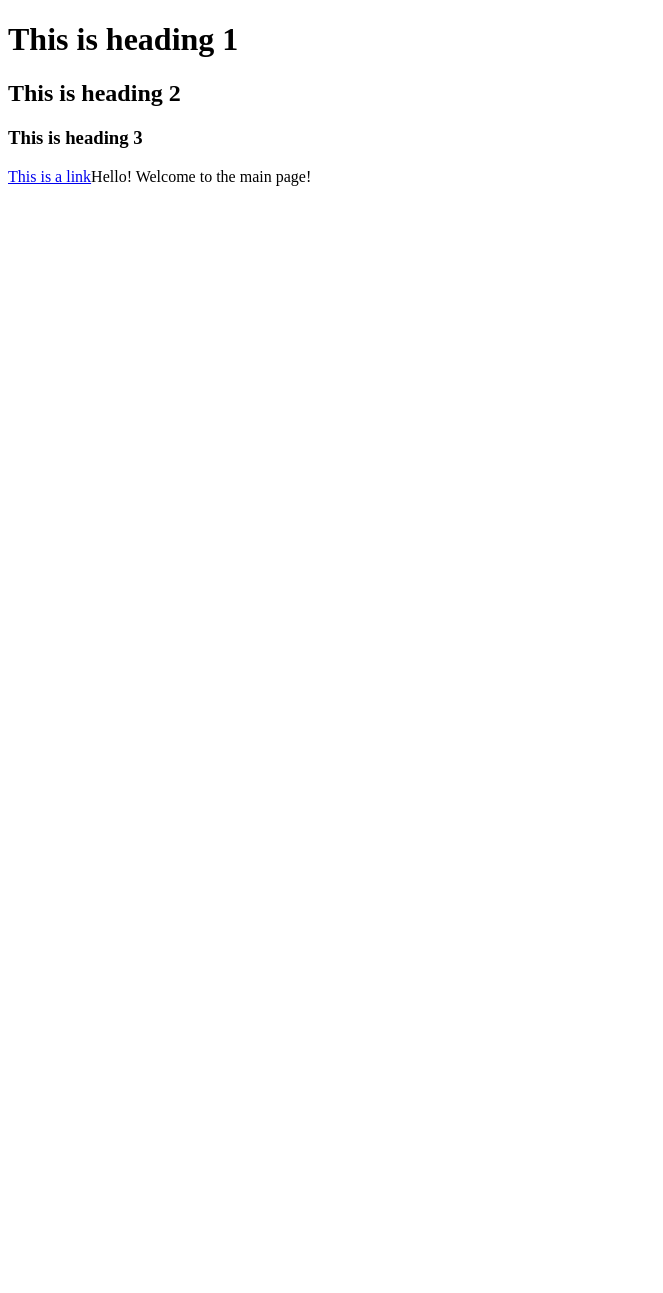
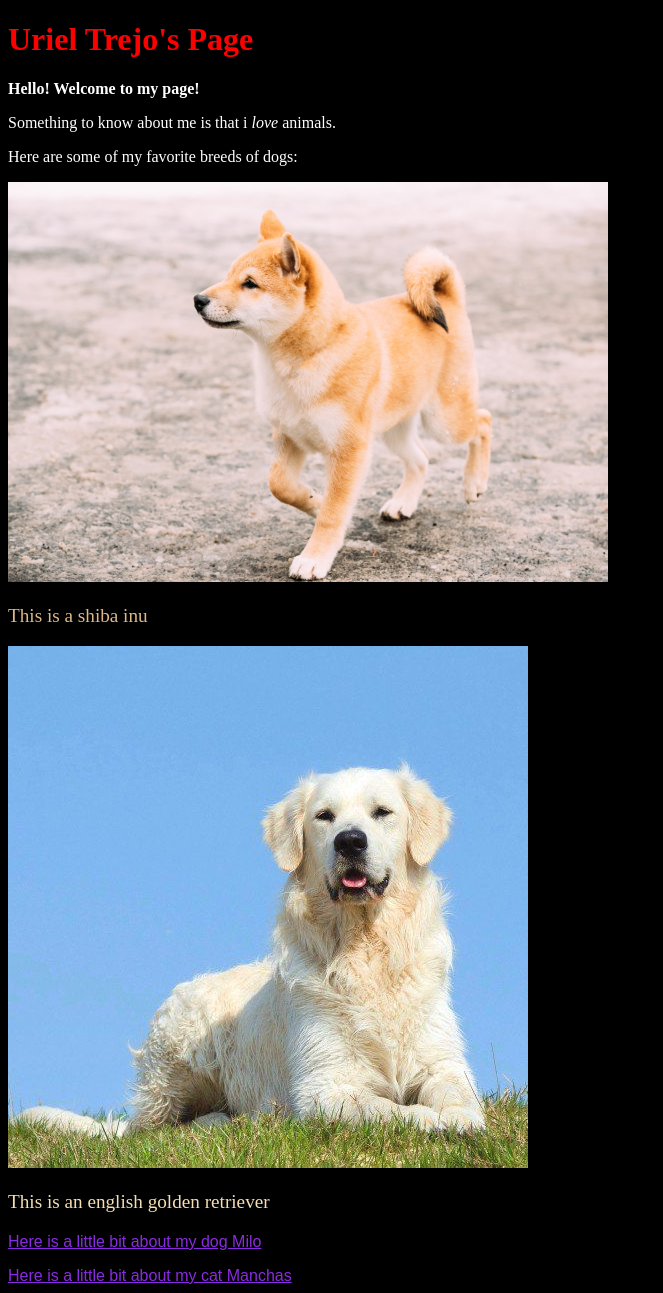
Before and after one commit to Utrejo1125/Assignment_2, a plain HTML site: page index.html in a window 1280 px wide. Shown: the whole page, without its empty margins (0-663 px from the left). Before the commit the page ends 800 px from the top, so only its background shows below. Drawn offline with Linux system fonts and the light colour scheme.

Commit message:
Added img, txt, and design in main page Added links to page_1.html and page_2.html

```diff
--- a/index.html
+++ b/index.html
@@ -1,15 +1,53 @@
 <!DOCTYPE html>
 <html>
 <body>
+<style>
+    body {background-color: black;}
+</style>
+
+<h1 style="color: red;">
+Uriel Trejo's Page
+</h1>
+
+<p>
+<b style="color: white;">
+Hello! Welcome to my page!
+</b>
+</p>
+
+<p style="color: white;">
+Something to know about me is that i <i>love</i> animals.
+</p>
+
+<p style="color: white;">
+Here are some of my favorite breeds of dogs:
+</p>
+
+<img src="shiba-inu-.jpg" alt="Doggy" width="600" height="400">
+
+<p style="font-size: larger; color: burlywood; background-color: black;">
+    This is a shiba inu
+</p>
+
+<img src="english-golden-retriever.jpg" alt="english-golden-retriever" width="520" height="522">
+
+<p style="font-size: larger; color: wheat; background-color: black;">
+    This is an english golden retriever
+</p>
+<a href="page_1.html" style="font-family: Arial, Helvetica, sans-serif; color:  blueviolet;"> Here is a little bit about my dog Milo
+</a>
+
+<p>
+
+</p>
+
+<a href="page_2.html" style="font-family: Arial, Helvetica, sans-serif; color: blueviolet;"> Here is a little bit about my cat Manchas
+</a>
 
 
-<h1>This is heading 1</h1>
-<h2>This is heading 2</h2>
-<h3>This is heading 3</h3>
 
-<a href="https://www.w3schools.com">This is a link</a
 
-<p>Hello! Welcome to the main page!</p>
+
 
 </body>
 </html>
```
Also changed, not shown: english-golden-retriever.jpg (added), page_1.html (added), page_2.html (added), shiba-inu-.jpg (added).
